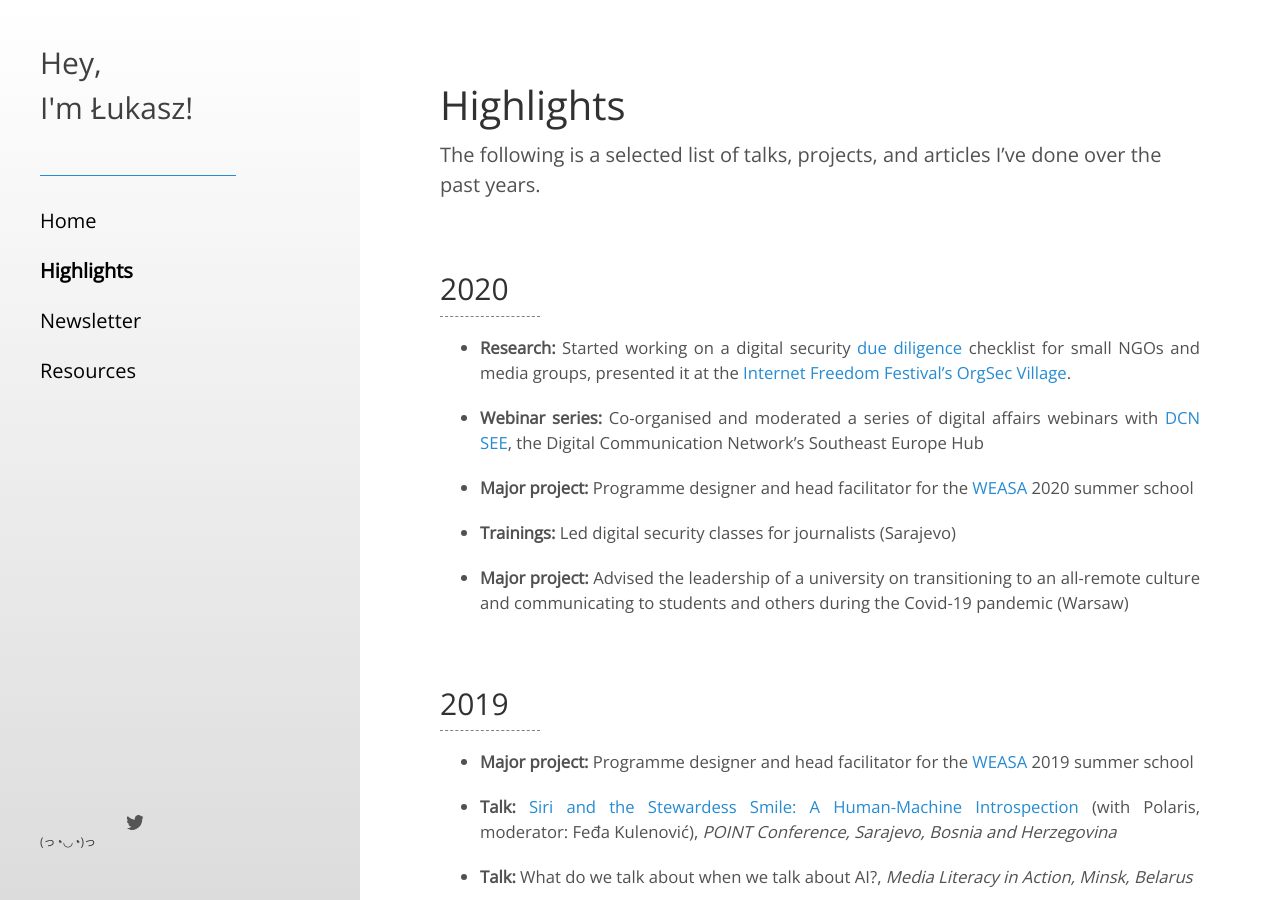
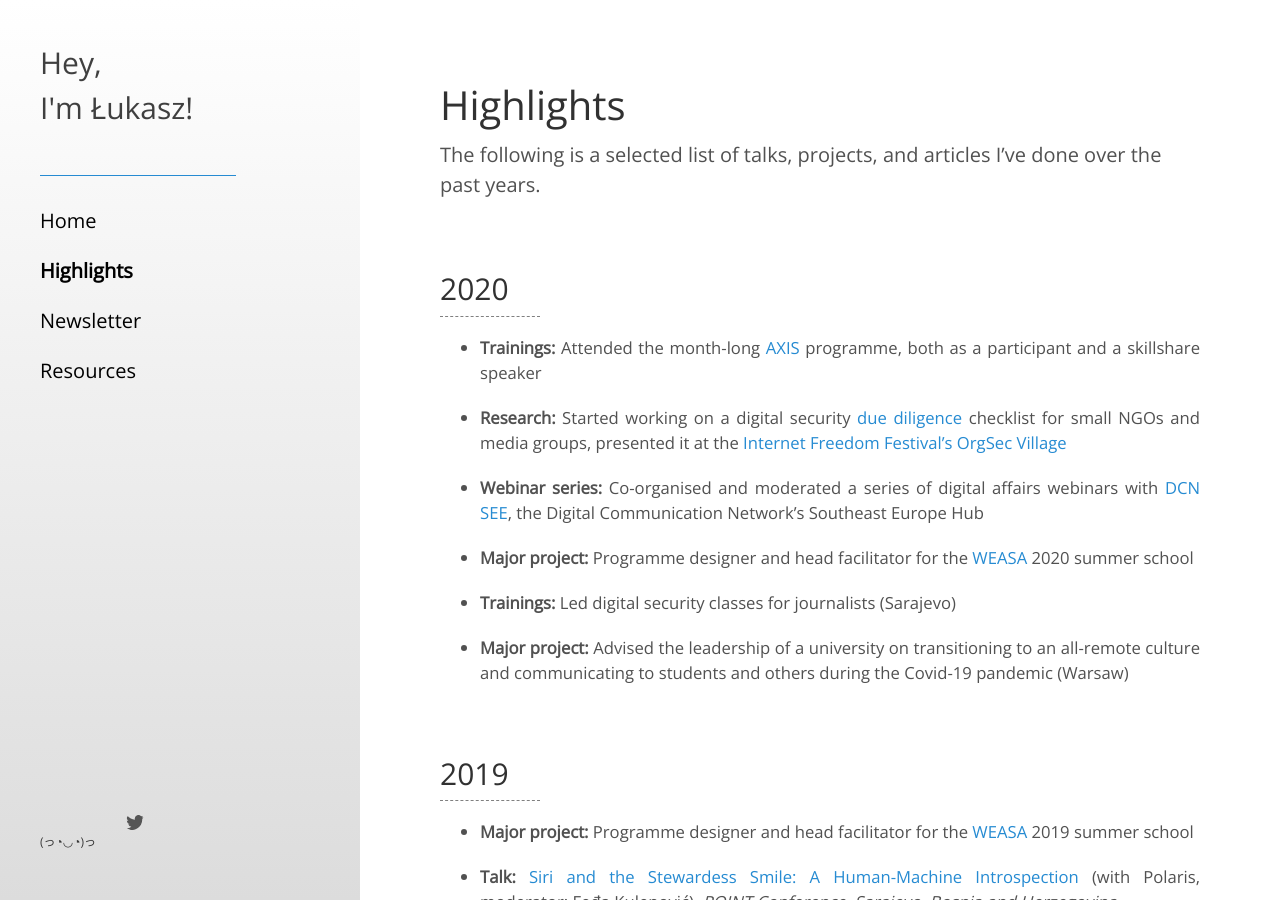
Before and after one commit to lukasz-a-krol/lukasz-a-krol.github.io, a Jekyll site: the page built from highlights.md, in a window 1280 px wide and 900 px high. Built offline with Jekyll 4.4.1, drawn with Linux system fonts in a browser that asks for light colours.

Commit message:
slight changes to highlights

```diff
--- a/highlights.md
+++ b/highlights.md
@@ -14,7 +14,9 @@ The following is a selected list of talks, projects, and articles I've done over
 
 <h2 class = "year">2020</h2>
 
-* <b>Research:</b> Started working on a digital security <a href = "/due_diligence">due diligence</a> checklist for small NGOs and media groups, presented it at the <a href = "https://safetag.org/2020/05/26/virtual-orgsec-village.html" target = "_blank">Internet Freedom Festival's OrgSec Village</a>.
+* <b>Trainings:</b> Attended the month-long <a href = "https://usable.tools/axis2020/" target = "_blank">AXIS</a> programme, both as a participant and a skillshare speaker
+
+* <b>Research:</b> Started working on a digital security <a href = "/due_diligence">due diligence</a> checklist for small NGOs and media groups, presented it at the <a href = "https://safetag.org/2020/05/26/virtual-orgsec-village.html" target = "_blank">Internet Freedom Festival's OrgSec Village</a>
 
 * <b>Webinar series:</b> Co-organised and moderated a series of digital affairs webinars with [DCN SEE](http://dcn-see.org/){:target="_blank"}, the Digital Communication Network's Southeast Europe Hub
 
```
